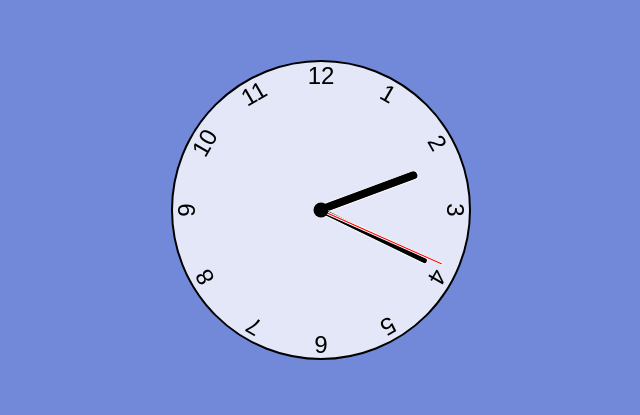
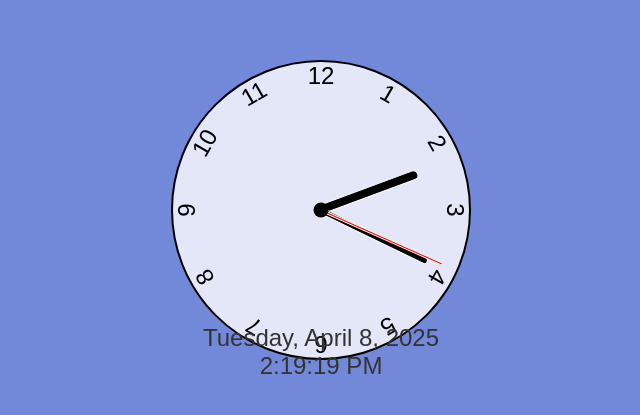
Before and after one commit to geeky2311anup/Wall-clock, a plain HTML site: page index.html in a window 1280 px wide. Shown: the part 198-613 px from the top of the page, without its empty margins (319-959 px from the left). Drawn offline with Linux system fonts and the light colour scheme.

Commit message:
Update index.html

```diff
--- a/index.html
+++ b/index.html
@@ -7,7 +7,18 @@
     <meta http-equiv="X-UA-Compatible" content="ie=edge">
     <link href="styles.css" rel="stylesheet">
     <script defer src="script.js"></script>
-    <title>Clock</title>
+    <title>Clock with Date and Time</title>
+    <style>
+        .datetime {
+            position: absolute;
+            top: 50%;
+            left: 50%;
+            transform: translate(-50%, calc(-50% + 150px)); /* Adjust position below clock */
+            font-size: 1.5em;
+            color: #333;
+            text-align: center;
+        }
+    </style>
 </head>
 
 <body>
@@ -28,6 +39,28 @@
         <div class="number number11">11</div>
         <div class="number number12">12</div>
     </div>
+
+    <div class="datetime">
+        <div id="date"></div>
+        <div id="time"></div>
+    </div>
+
+    <script>
+        function setDateAndTime() {
+            const now = new Date();
+            const dateElement = document.getElementById('date');
+            const timeElement = document.getElementById('time');
+
+            const options = { weekday: 'long', year: 'numeric', month: 'long', day: 'numeric' };
+            dateElement.innerText = now.toLocaleDateString(undefined, options);
+
+            const timeOptions = { hour: 'numeric', minute: 'numeric', second: 'numeric', hour12: true };
+            timeElement.innerText = now.toLocaleTimeString(undefined, timeOptions);
+        }
+
+        setInterval(setDateAndTime, 1000); // Update every second
+        setDateAndTime(); // Initial call to display immediately
+    </script>
 </body>
 
 </html>
```
